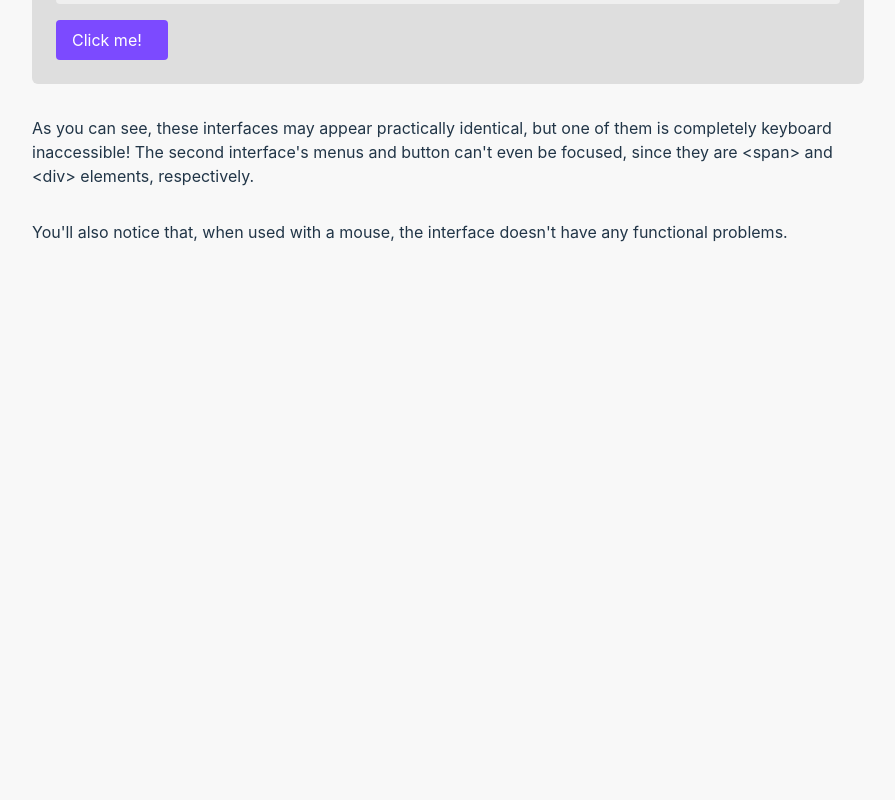
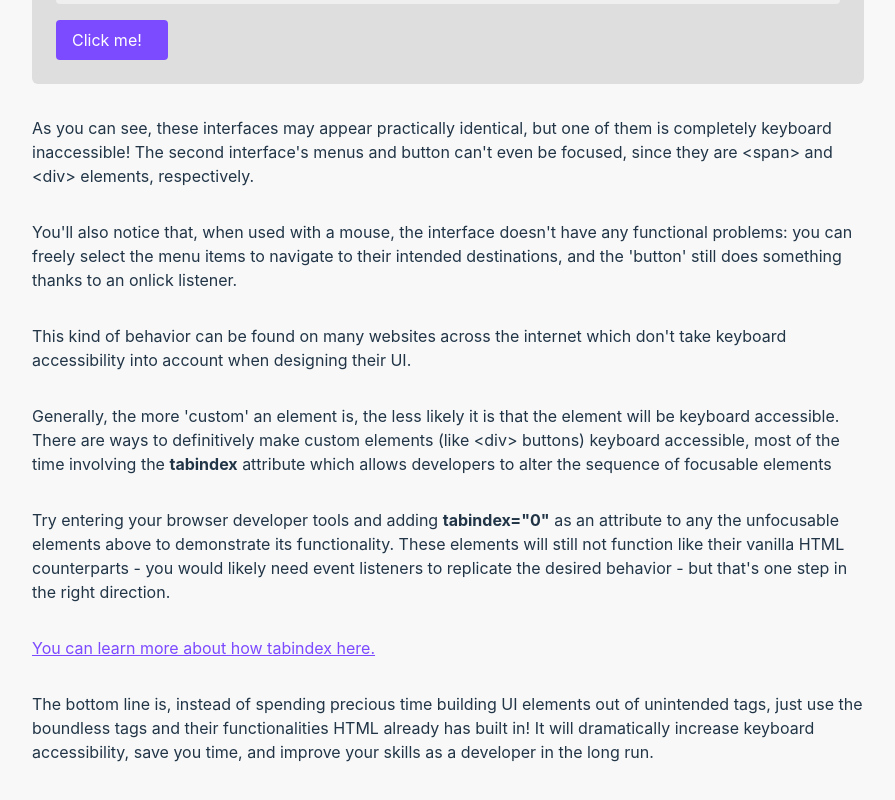
Before and after one commit to benjaminhaswell/accessibible, a React (Vite) app: page /keyboard in a window 1280 px wide. Shown: the part 1264-2064 px from the top of the page, without its empty margins (192-1087 px from the left). Before the commit the page ends 1572 px from the top, so only its background shows below. Built offline with nearby package versions, Linux system fonts and the light colour scheme.

Commit message:
Keyboard page draft 1

```diff
--- a/src/demo_components/SideBar.jsx
+++ b/src/demo_components/SideBar.jsx
@@ -2,7 +2,7 @@ import PropTypes from 'prop-types'
 
 function SideBar({ activeLink }) {
   return (
-    <div className="hidden lg:flex flex-col items-start bg-gray-200 p-4 h-screen fixed">
+    <div className="flex flex-col items-start p-4 h-screen fixed">
 
       <a href="/">
         <img src="/logos/3x.png" alt="Accessible logo link to home" className="w-12 h-auto mb-4" />
--- a/src/demo_components/pages/Keyboard.jsx
+++ b/src/demo_components/pages/Keyboard.jsx
@@ -33,7 +33,7 @@ function Keyboard() {
 
         <>
 
-            <SideBar activeLink={"keyboard"}/>
+            <SideBar activeLink={"keyboard"} />
 
             <div className="text-left px-48">
                 <h1 className="mb-12">Keyboard Accessibility</h1>
@@ -188,7 +188,26 @@ function Keyboard() {
                         button can&apos;t even be focused, since they are &lt;span&gt; and &lt;div&gt; elements, respectively.</p>
 
                     <p className="my-8">You&apos;ll also notice that, when used with a mouse, the interface
-                    doesn&apos;t have any functional problems.</p>
+                        doesn&apos;t have any functional problems: you can freely select the menu items to navigate to their
+                        intended destinations, and the &apos;button&apos; still does something thanks to an onlick listener.</p>
+
+                    <p className="my-8">This kind of behavior can be found on many websites across the internet which don&apos;t take
+                        keyboard accessibility into account when designing their UI.</p>
+
+                    <p className="my-8">Generally, the more &apos;custom&apos; an element is, the less likely it is that the element will be
+                        keyboard accessible. There are ways to definitively make custom elements (like &lt;div&gt; buttons) keyboard accessible, most
+                        of the time involving the <strong>tabindex</strong> attribute which allows developers to alter the sequence of focusable elements
+                    </p>
+
+                    <p className="my-8">Try entering your browser developer tools and adding <strong>tabindex=&quot;0&quot;</strong> as an attribute to any the unfocusable
+                        elements above to demonstrate its functionality. These elements will still not function like their vanilla HTML counterparts - you would likely need
+                        event listeners to replicate the desired behavior - but that&apos;s one step in the right direction.</p>
+
+                    <a className="underline text-purple" href="https://developer.mozilla.org/en-US/docs/Web/HTML/Global_attributes/tabindex">You can learn more about how tabindex here.</a>
+
+                    <p className="my-8">The bottom line is, instead of spending precious time building UI elements out of unintended tags, just use the boundless
+                        tags and their functionalities HTML already has built in! It will dramatically increase keyboard accessibility, save you
+                        time, and improve your skills as a developer in the long run.</p>
 
                 </section>
             </div>
```
Lines whose indentation alone changed are shown as unchanged.
